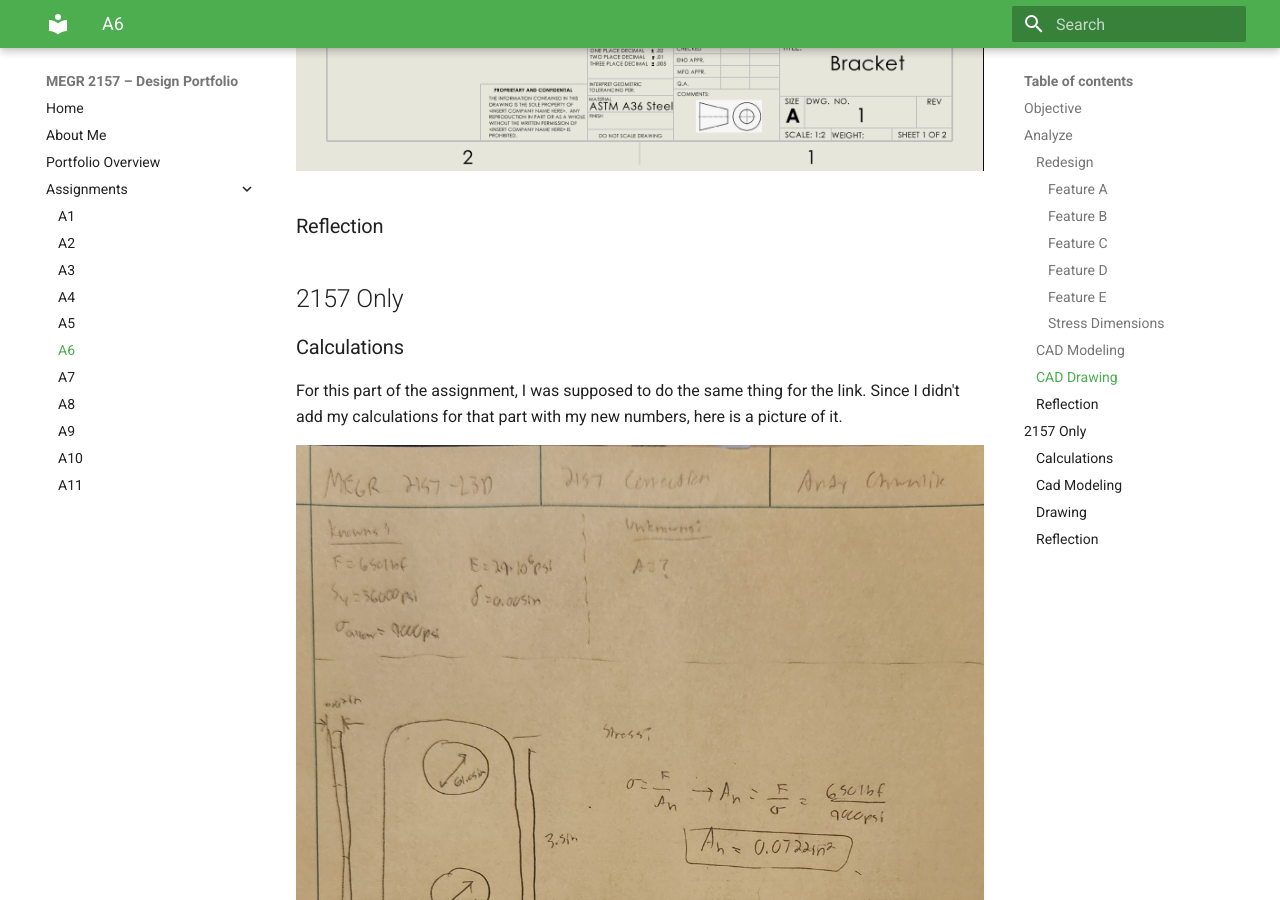
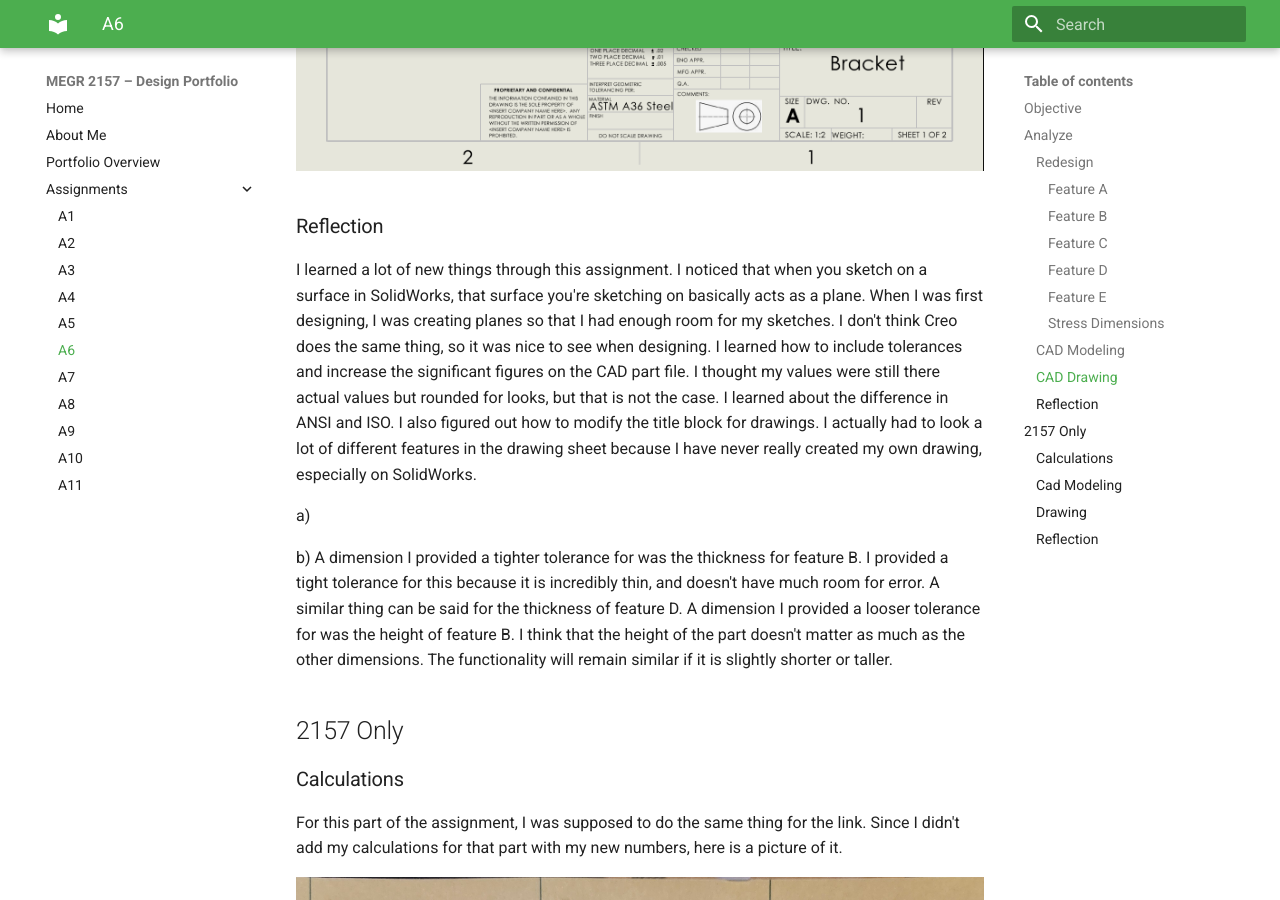
Before and after one commit to AndyChwalik/megr2157-portfolio, an MkDocs documentation site: the page built from docs/assignments/A06/index.md, in a window 1280 px wide and 900 px high, scrolled down 14505 px. Built offline with MkDocs 1.6.1 and Material for MkDocs 9.7.7, drawn with Linux system fonts in a browser that asks for light colours; some of the changed text lies outside the part shown.

Commit message:
Update index.md

```diff
--- a/docs/assignments/A06/index.md
+++ b/docs/assignments/A06/index.md
@@ -250,6 +250,12 @@ With the addition of the hidden lines, and checking to make sure I am using ANSI
 
 ### Reflection
 
+I learned a lot of new things through this assignment. I noticed that when you sketch on a surface in SolidWorks, that surface you're sketching on basically acts as a plane. When I was first designing, I was creating planes so that I had enough room for my sketches. I don't think Creo does the same thing, so it was nice to see when designing. I learned how to include tolerances and increase the significant figures on the CAD part file. I thought my values were still there actual values but rounded for looks, but that is not the case. I learned about the difference in ANSI and ISO. I also figured out how to modify the title block for drawings. I actually had to look a lot of different features in the drawing sheet because I have never really created my own drawing, especially on SolidWorks.
+
+a)
+
+b) A dimension I provided a tighter tolerance for was the thickness for feature B. I provided a tight tolerance for this because it is incredibly thin, and doesn't have much room for error. A similar thing can be said for the thickness of feature D. A dimension I provided a looser tolerance for was the height of feature B. I think that the height of the part doesn't matter as much as the other dimensions. The functionality will remain similar if it is slightly shorter or taller.
+
 ## 2157 Only
 
 ### Calculations
@@ -280,6 +286,8 @@ When I had the only sketch for this part of the project down, I extruded it to w
     <img src="2157_final.png" alt="extrude" height="75%" width="auto">
 </p>
 
+If you want to explore my CAD file more, here is the [CAD file](link.SLDPRT)
+
 ### Drawing
 
 Now that I had all of my values I can move onto the drawing. I followed the exact same process for my first drawing, but I had to add at least two dimension with specific tolerances on them. I decided to put the tolerances on the thickness of the link and the diameter for the hole that is linking the two parts. I chose the thickness of the link because it is incredibly thin already, and there isn't much more material to give up. That is why it is super precise. I chose the diameter of the hole because I have already had a lot of issues in lab with fitting parts together when the dimensions are too close. I don't want that same experience when machining these parts.
@@ -288,4 +296,6 @@ Now that I had all of my values I can move onto the drawing. I followed the exac
     <img src="2157_drawing.png" alt="final drawing" height="75%" width="auto">
 </p>
 
+If you want to explore my CAD drawing more, here is the [CAD drawing](link.SLDDRW)
+
 ### Reflection
```
